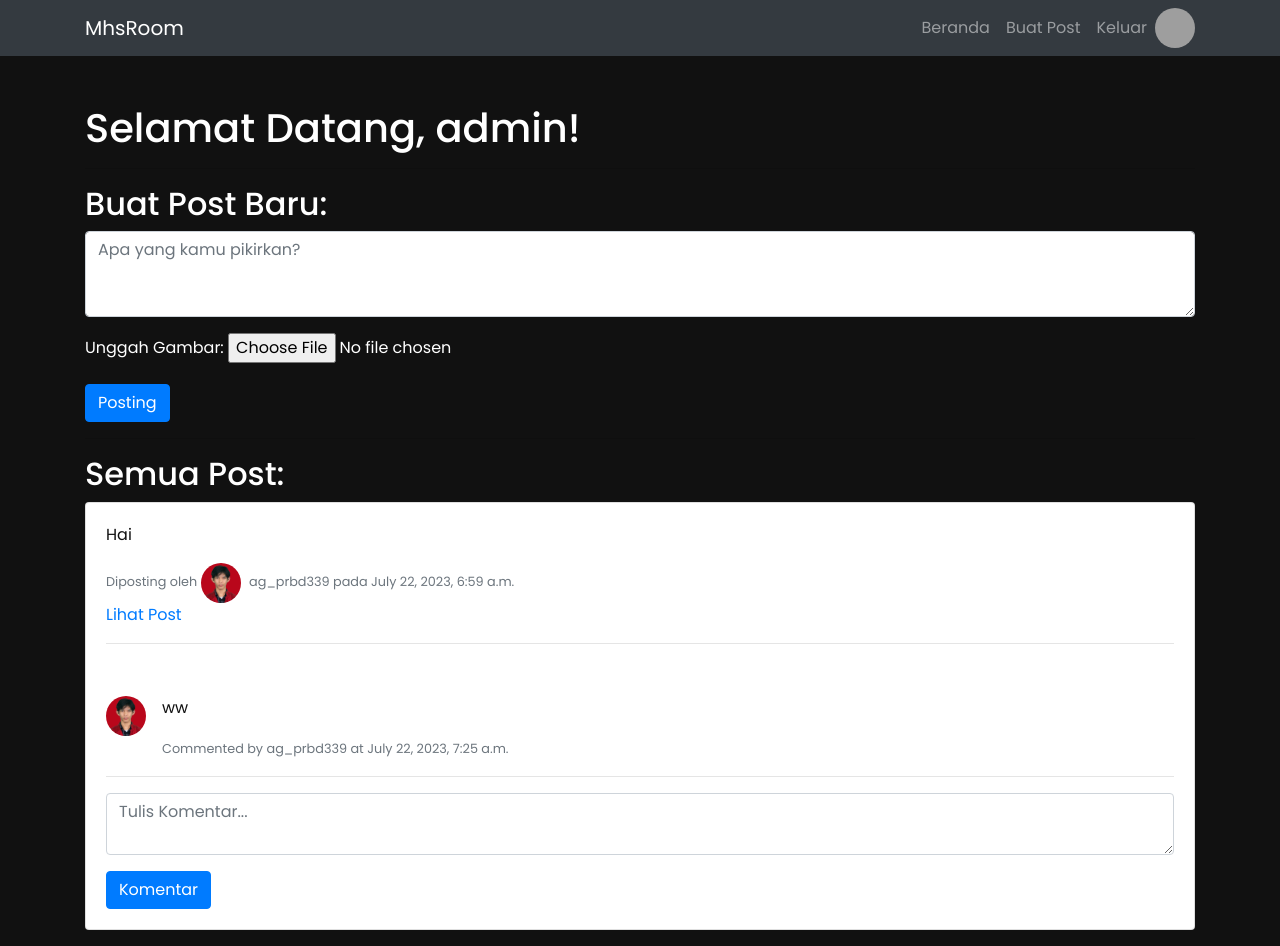
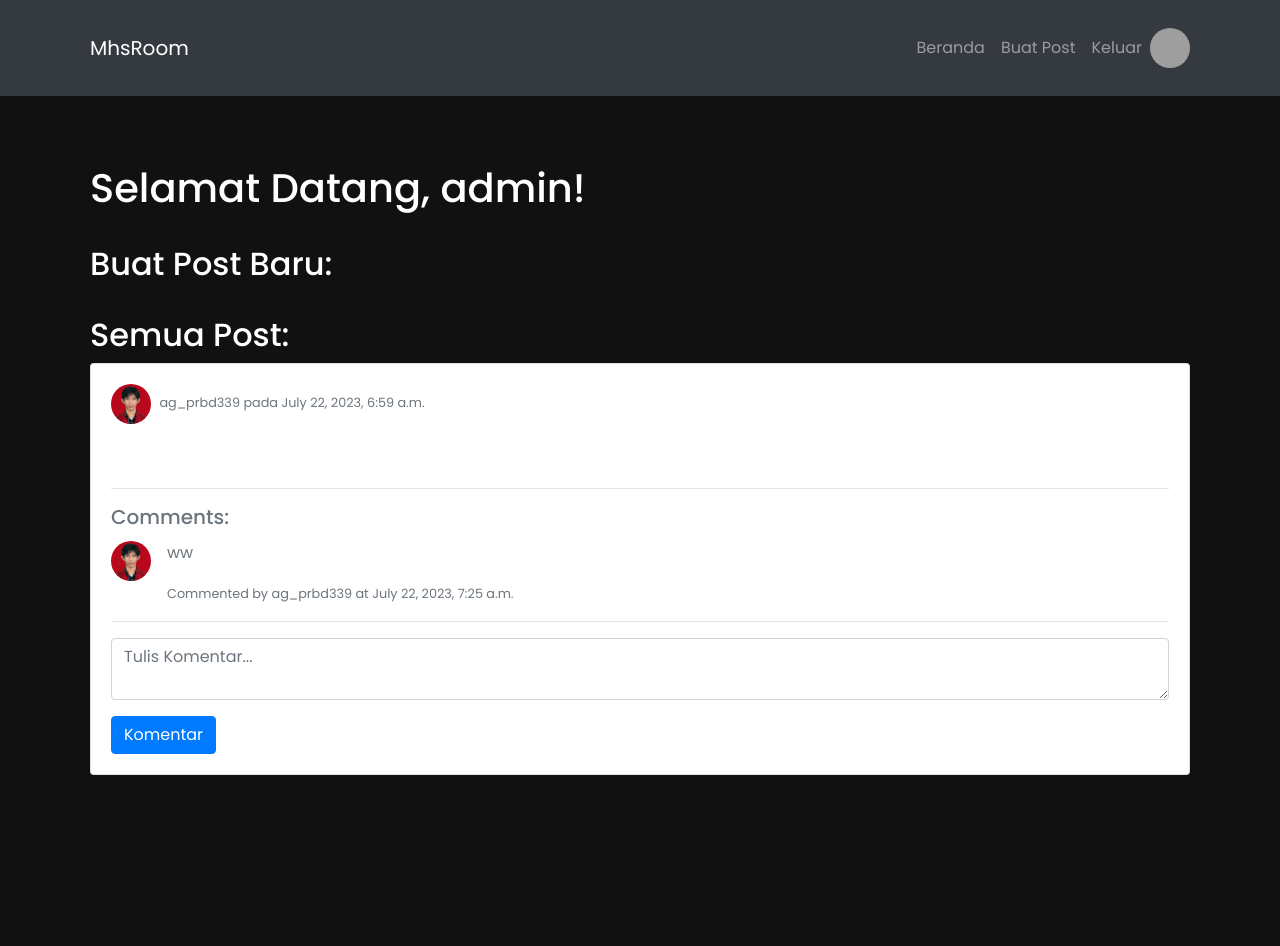
Before and after one commit to AgusPribadi/Mhs-Room, a Django app: template aplikasi_mhsroom/templates/home.html in a window 1280 px wide. After the commit the page ends 775 px from the top, so only its background shows below. Run offline with Django 4.2, Linux system fonts and the light colour scheme; the template is opened without the code that fills it: values that come from a table or form of the project are taken from there, others are empty; a user stored in the database is signed in; data comes from the database, SQL or seed files in the repository; both versions use the stored data as it was after the commit; some libraries are stand-ins or nearby versions; grey boxes are pictures that could not be loaded.

Commit message:
mengubah kliknya ke post dan atur tata letak card post

```diff
--- a/aplikasi_mhsroom/static/aplikasi_mhsroom/css/home.css
+++ b/aplikasi_mhsroom/static/aplikasi_mhsroom/css/home.css
@@ -1,17 +1,20 @@
-/* styles.css */
 body {
     background-color: #111;
-    color: #fff; /* Warna teks menjadi putih */
+    color: #fff;
     font-family: "Poppins", sans-serif;
 }
 
 .card-text {
+    color: #fff;
+}
+
+.media-body p {
     color: #111;
 }
 
 .post-image {
     max-width: 100%;
-    max-height: 300px; /* Sesuaikan tinggi maksimum gambar sesuai kebutuhan */
+    height: auto;
     border-radius: 12px;
 }
 
@@ -21,3 +24,26 @@
     border-radius: 50%;
     margin-right: 5px;
 }
+
+.container {
+    padding: 20px;
+}
+
+.post-content {
+    cursor: pointer;
+}
+
+@media (max-width: 576px) {
+    .container {
+        padding: 10px;
+    }
+
+    .card {
+        margin-bottom: 20px;
+    }
+
+    .post-image {
+        margin-top: 10px;
+        margin-bottom: 10px;
+    }
+}
--- a/aplikasi_mhsroom/templates/home.html
+++ b/aplikasi_mhsroom/templates/home.html
@@ -1,9 +1,9 @@
 {% load static %}
-
 <!DOCTYPE html>
 <html>
     <head>
         <title>Home</title>
+        <meta name="viewport" content="width=device-width, initial-scale=1.0" />
         <link rel="stylesheet" href="https://maxcdn.bootstrapcdn.com/bootstrap/4.5.2/css/bootstrap.min.css" />
         <link href="https://fonts.googleapis.com/css?family=Poppins:400,500,600,700&display=swap" rel="stylesheet" />
         <link rel="stylesheet" href="{% static 'aplikasi_mhsroom/css/home.css' %}" />
@@ -15,44 +15,37 @@
             <h1>Selamat Datang, {{ user.username }}!</h1>
             <hr />
             <h2>Buat Post Baru:</h2>
-            <form method="post" action="{% url 'create_post' %}" enctype="multipart/form-data">
-                {% csrf_token %}
-                <div class="form-group">
-                    <textarea name="content" class="form-control" rows="3" placeholder="Apa yang kamu pikirkan?" required></textarea>
-                </div>
-                <div class="form-group">
-                    <label for="id_image">Unggah Gambar:</label>
-                    <input type="file" name="image" id="id_image" accept="image/*" />
-                </div>
-                <button type="submit" class="btn btn-primary">Posting</button>
-            </form>
+            <!-- Form untuk membuat post baru -->
+            <!-- ... (bagian form tetap sama) ... -->
             <hr />
             <h2>Semua Post:</h2>
             {% for post in all_posts %}
             <div class="card mb-3">
                 <div class="card-body">
-                    <p class="card-text">{{ post.content }}</p>
                     {% if post.image %}
                     <img src="{{ post.image.url }}" class="img-fluid post-image" alt="Post Image" />
                     {% endif %}
                     <small class="text-muted">
-                        Diposting oleh {% if post.user.profile.photo %}
+                        {% if post.user.profile.photo %}
                         <img src="{{ post.user.profile.photo.url }}" alt="Profile Photo" class="profile-photo" />
                         {% else %}
                         <img src="{% static 'images/default_profile.jpg' %}" alt="Default Profile Photo" class="profile-photo" />
                         {% endif %} {{ post.user.username }} pada {{ post.created_at }}
                     </small>
                     <br />
-                    <a href="{% url 'detail_post' post.id %}">Lihat Post</a>
+                    <br />
+                    <a href="{% url 'detail_post' post.id %}" class="post-content">
+                        <p class="card-text">{{ post.content }}</p>
+                    </a>
                     <hr />
-                    <h5 class="card-title">Comments:</h5>
+                    <h5 class="card-title" style="color: #6c757d">Comments:</h5>
                     {% for comment in comments %} {% if comment.post == post %}
                     <div class="media">
                         {% if comment.user.profile.photo %}
                         <img src="{{ comment.user.profile.photo.url }}" alt="Profile Photo" class="profile-photo mr-3" />
                         {% endif %}
                         <div class="media-body">
-                            <p class="card-text">{{ comment.content }}</p>
+                            <p class="card-text" style="color: #6c757d">{{ comment.content }}</p>
                             <small class="text-muted">Commented by {{ comment.user.username }} at {{ comment.created_at }}</small>
                         </div>
                     </div>
--- a/aplikasi_mhsroom/templates/index.html
+++ b/aplikasi_mhsroom/templates/index.html
@@ -17,7 +17,7 @@
                     <div class="row">
                         <div class="col-md-6">
                             <h1 class="display-4">Selamat datang di MhsRoom</h1>
-                            <p class="lead">Diskusi dan Informasi anak Informatika UM Pontianak</p>
+                            <p class="lead"></p>
                             <a class="btn btn-primary btn-lg" href="{% url 'register' %}" role="button">Mari Mulai</a>
                         </div>
                         <div class="col-md-6">
```
Also changed, not shown: db.sqlite3.
